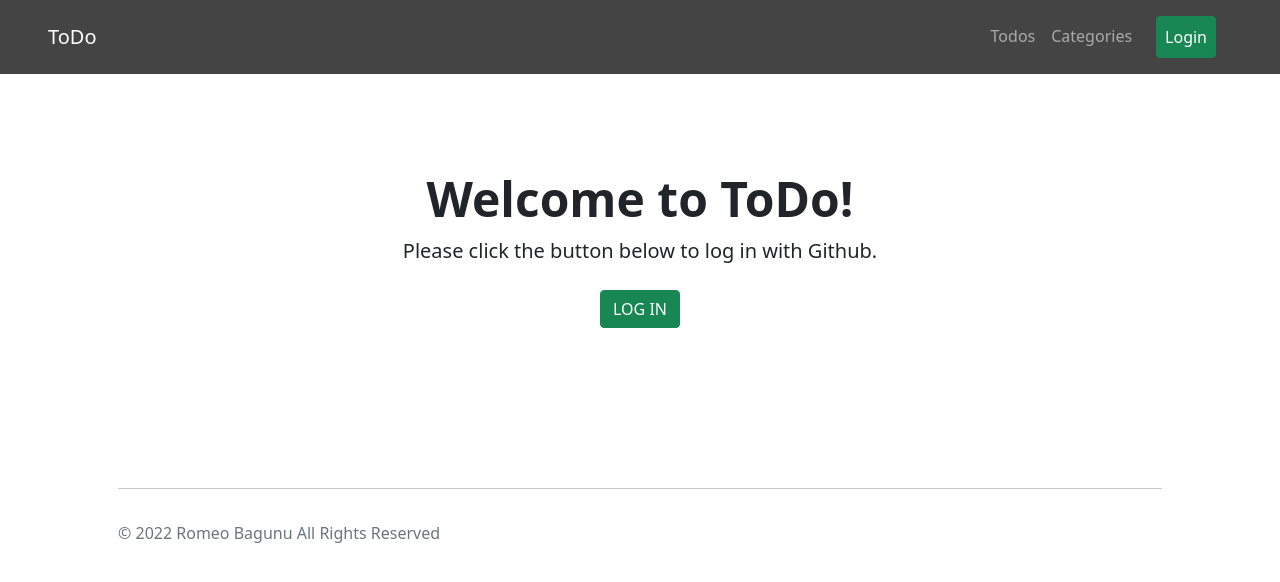
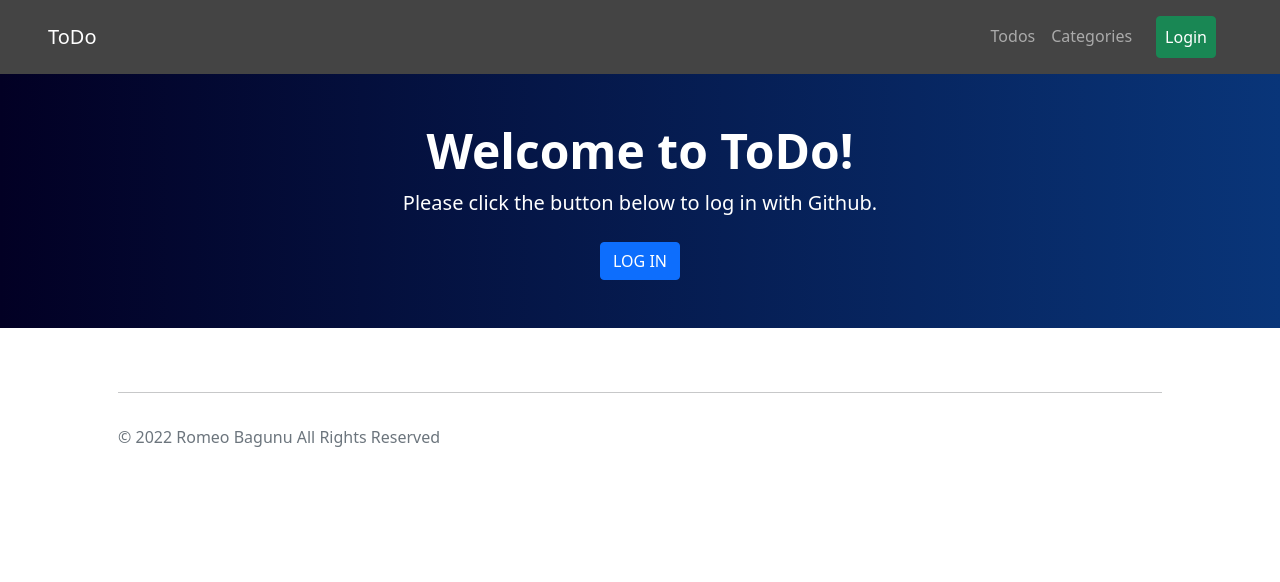
Before and after one commit to romeobagunu/React_ToDo, a React (Create React App) app: page /login in a window 1280 px wide. Shown: the top 582 px of the page. Built offline with nearby package versions, Linux system fonts and the light colour scheme; no server answers.

Commit message:
Refactored the code in the login page to redirect the user to the ToDos page once the user is logged in.

```diff
--- a/src/App.css
+++ b/src/App.css
@@ -7,3 +7,7 @@
   max-width: 1280px;
   margin: auto;
 }
+
+.login {
+  background: linear-gradient(90deg, rgba(2,0,36,1) 0%, rgba(9,53,121,1) 100%);
+}
--- a/src/components/Login/Login.js
+++ b/src/components/Login/Login.js
@@ -1,28 +1,24 @@
 import React from 'react'
 import { useAuth } from '../../contexts/AuthContext'
-import { useNavigate } from 'react-router-dom'
+import { Navigate } from 'react-router-dom'
 
 export default function Login() {
 
-  const { login } = useAuth();
-  const navigate = useNavigate();
+  const { login, currentUser } = useAuth();
 
-  async function handleAuth() {
-    await login();
-    return navigate("/");
-  }
-
-  return (
+  return !currentUser ?
+    <>
     <section className="login">
-        <div className="px-4 py-5 my-5 text-center">
+        <div className="px-4 py-5 text-center text-white">
           <h1 className="display-5 fw-bold">Welcome to ToDo!</h1>
           <div className="col-lg-6 mx-auto">
             <p className="lead mb-4">Please click the button below to log in with Github.</p>
             <div className="d-grid d-sm-flex justify-content-sm-center">
-              <button onClick={() => handleAuth()} className="btn btn-success">LOG IN</button>
+              <button onClick={() => login()} className="btn btn-primary">LOG IN</button>
             </div>
           </div>
         </div>
     </section>
-  )
+    </> :
+    <Navigate to="/" />
 }
```
